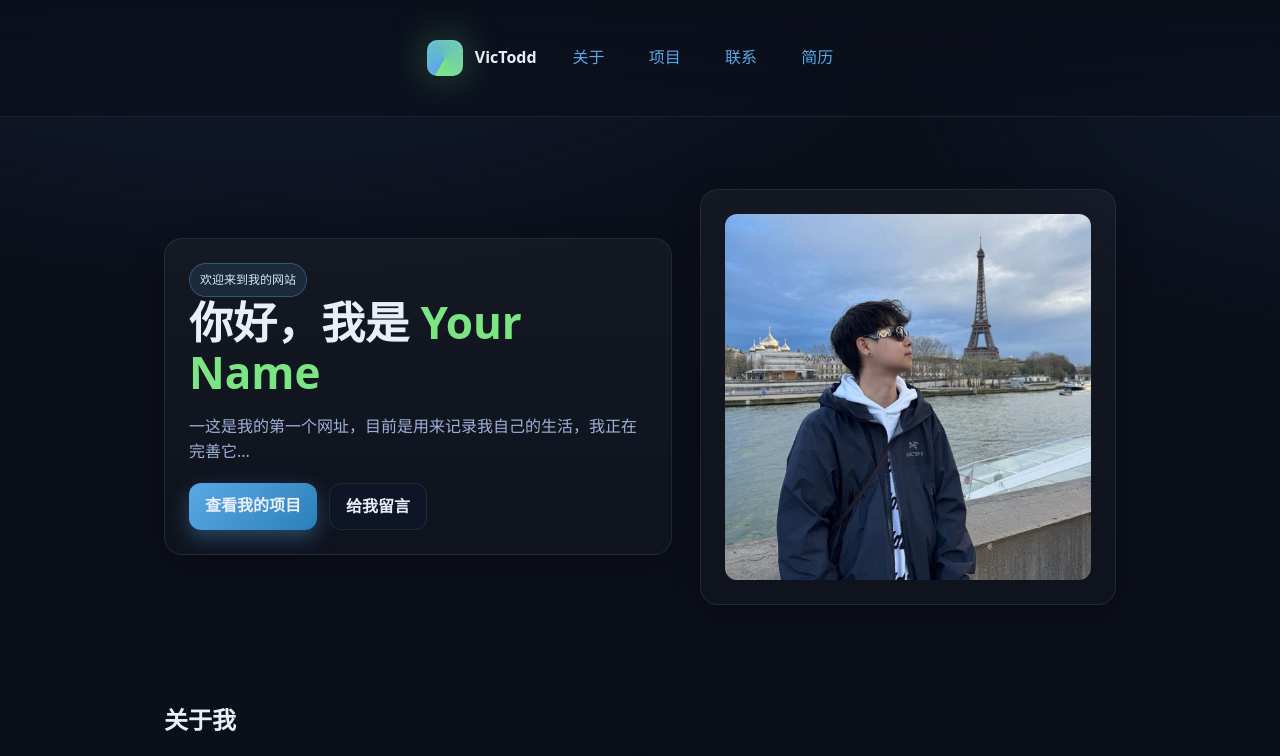
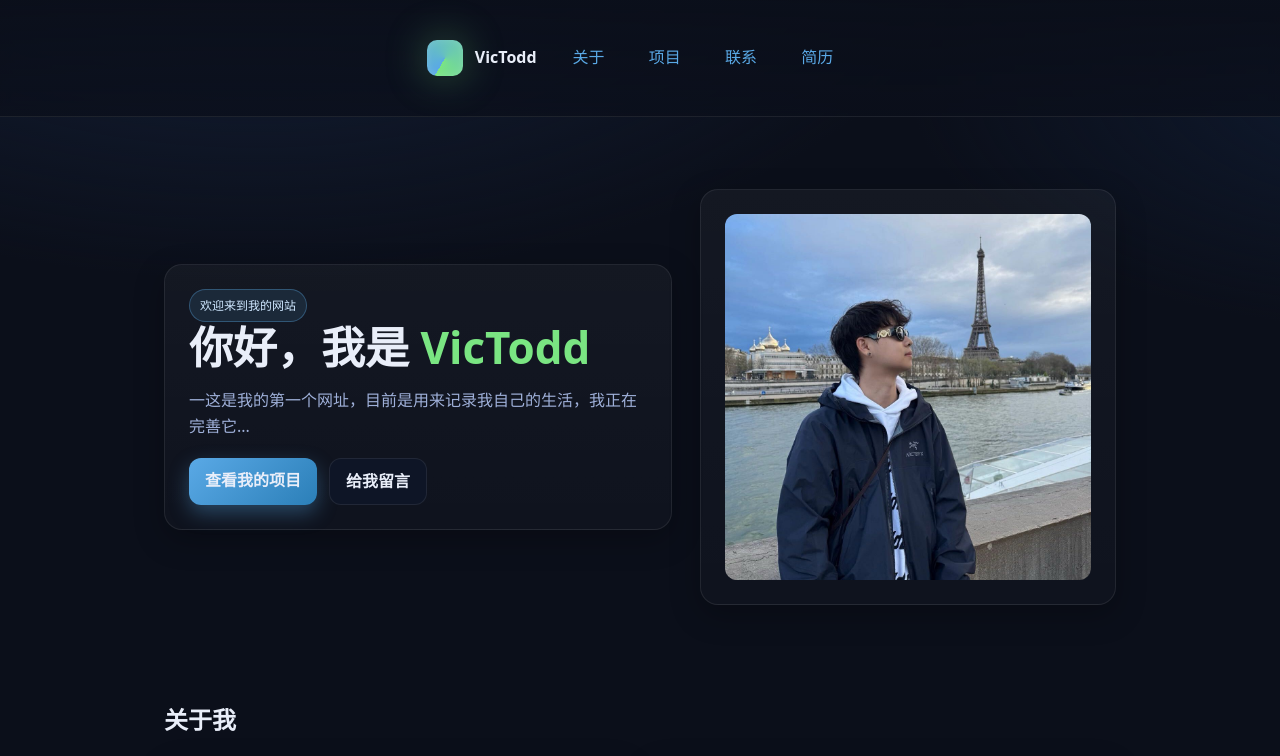
Before and after one commit to VicTodd/VicTodd-Dream, a plain HTML site: page index.html in a window 1280 px wide. Shown: the top 756 px of the page. Drawn offline with Linux system fonts and the light colour scheme.

Commit message:
Update index.html

```diff
--- a/index.html
+++ b/index.html
@@ -65,7 +65,7 @@
     <section class="hero">
       <div class="card">
         <span class="tag">欢迎来到我的网站</span>
-        <h1>你好，我是 <span class="ok">Your Name</span></h1>
+        <h1>你好，我是 <span class="ok">VicTodd</span></h1>
         <p class="muted">一这是我的第一个网址，目前是用来记录我自己的生活，我正在完善它...</p>
         <div class="cta">
           <a class="btn primary" href="#projects">查看我的项目</a>
```
